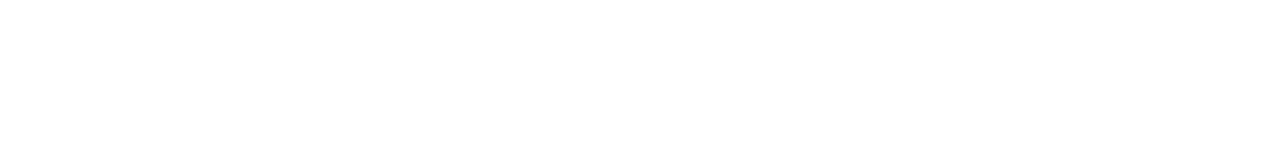
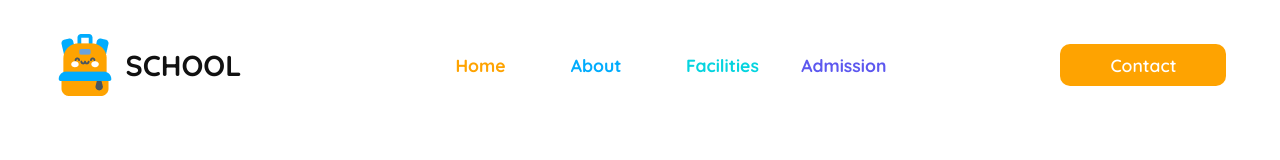
Before and after one commit to srsshawon/assignment-2, a plain HTML site: page index.html in a window 1280 px wide. Drawn offline with Linux system fonts and the light colour scheme.

Commit message:
added navbar section and responsive style

```diff
--- a/index.html
+++ b/index.html
@@ -1,3 +1,4 @@
+
 <!DOCTYPE html>
 <html lang="en">
 <head>
@@ -6,7 +7,31 @@
     <link rel="stylesheet" href="styles/style.css">
     <title>Assignment 2</title>
 </head>
-<body>
+<body class="quicksand">
+    <header>
+        <section class="navbar">
+            <div class="nav-content">
+                <div class="nav-logo">
+                    <img src="assets/logo.png" alt="">
+                    <h3 class="nav-title">SCHOOL</h3>
+                </div>
+                <div class="nav-menu">
+                    <ul>
+                        <li><a class="a1" href="">Home</a></li>
+                        <li><a class="a2"  href="">About</a></li>
+                        <li><a class="a3"  href="">Facilities</a></li>
+                        <li><a class="a4"  href="">Admission</a></li>
+                    </ul>
+                </div>
+                <button class="btn-primary">Contact</button>
+            </div>
+        </section>
+    </header>
+    <main>
 
+    </main>
+    <footer>
+
+    </footer>
 </body>
 </html>
--- a/styles/style.css
+++ b/styles/style.css
@@ -0,0 +1,97 @@
+@import url('https://fonts.googleapis.com/css2?family=Quicksand:wght@300..700&display=swap');
+
+.quicksand{
+    font-family: "Quicksand", serif;
+    font-optical-sizing: auto;
+    font-style: normal;
+}
+
+body{
+    margin: 0;
+    padding: 0;
+}
+
+/* navbar style */
+.navbar{
+    width: 100%;
+    max-height: 95px;
+    padding: 18px 0;
+}
+.nav-content{
+    display: flex;
+    justify-content: center;
+    align-items: center;
+    gap: 174px;
+}
+.nav-logo{
+    display: flex;
+    gap: 10px;
+    justify-content: center;
+    align-items: center;
+}
+.nav-title{
+    color: rgb(17, 17, 17);
+    font-family: Quicksand;
+    font-size: 1.8rem;
+    font-weight: 700;
+}
+
+.nav-menu ul{
+    display: grid;
+    grid-template-columns: repeat(4, 1fr);
+    gap: 30px;
+    justify-content: center;
+    align-items: center;
+}
+
+.nav-menu ul li{
+    list-style-type: none;
+}
+.nav-menu ul li a{
+    text-decoration: none;
+    font-family: Quicksand;
+    font-size: 1.1rem;
+    font-weight: 700;
+}
+.a1{
+    color: rgb(254, 163, 1);
+}
+.a2{
+    color: rgb(1, 172, 253);
+}
+.a3{
+    color: rgb(5, 212, 223);
+}
+.a4{
+    color: rgb(93, 88, 239);
+}
+
+.btn-primary{
+    border: none;
+    border-radius: 10px;
+    background: rgb(254, 163, 1);
+    padding: 10px;
+    color: rgb(255, 255, 255);
+    font-family: Quicksand;
+    font-size: 1.1rem;
+    font-weight: 600;
+    width: 166px;
+}
+
+/* responsive design for navbar */
+
+@media screen and (max-width: 576px) {
+    .navbar{
+        border-bottom: 1px solid rgba(254, 163, 1, 1);
+    }
+    .nav-content{
+        display: flex;
+
+    }
+    .nav-logo h3{
+        display: none;
+    }
+    .nav-menu{
+        display: none;
+    }
+}
```
